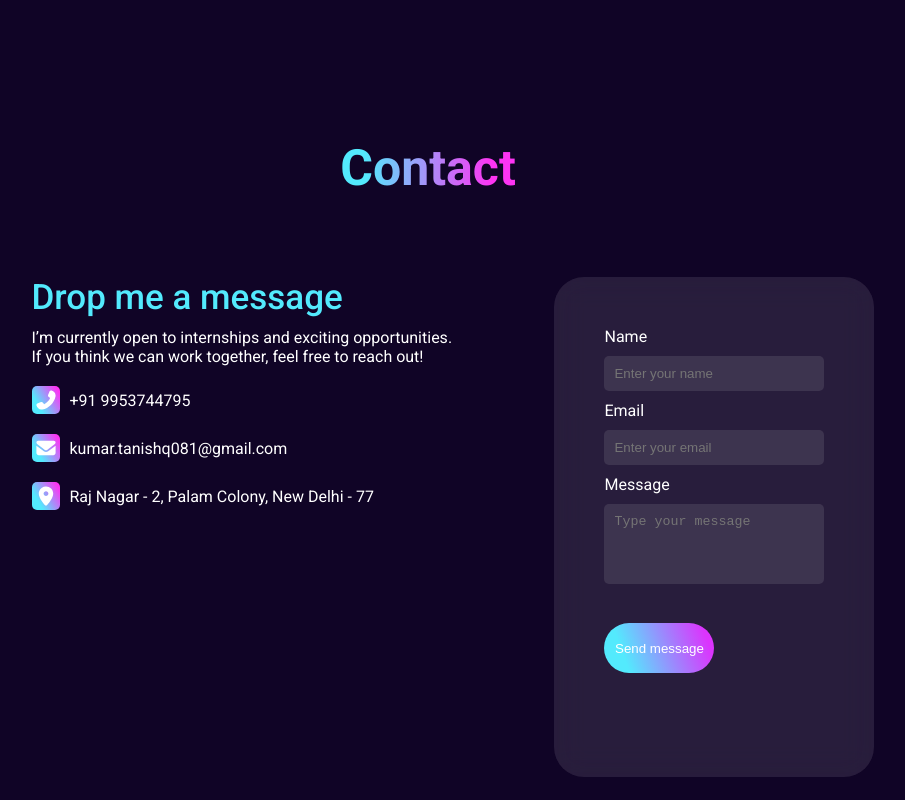
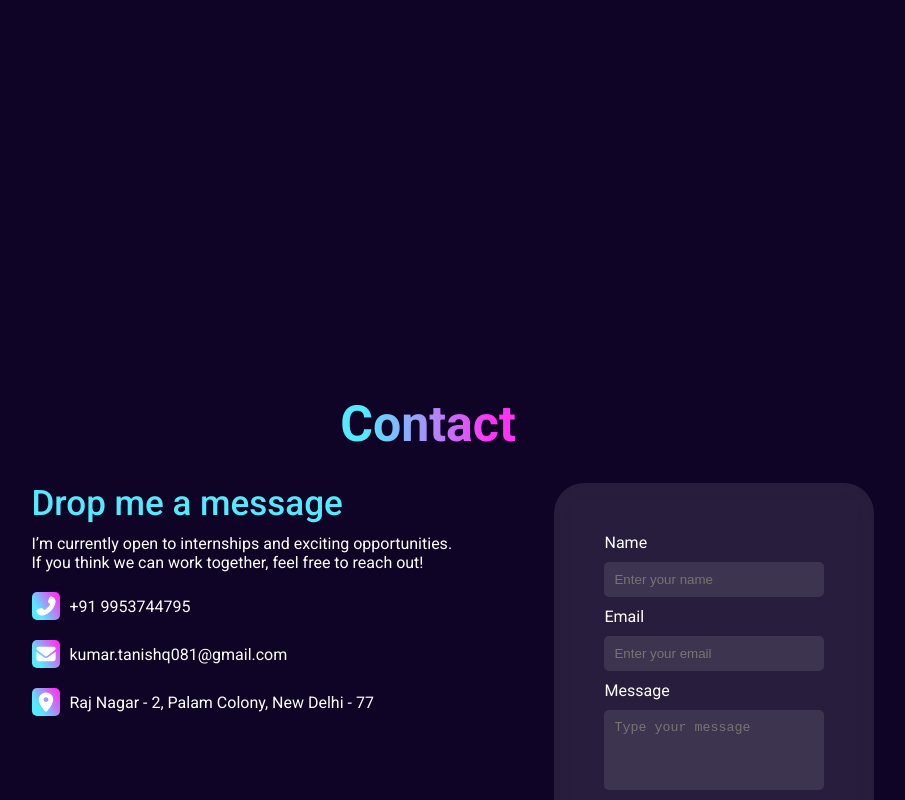
Before and after one commit to Tanishq242/myPortfolio, a React (Vite) app: page / in a window 1280 px wide. Shown: the part 4100-4900 px from the top of the page, without its empty margins (212-1117 px from the left). Built offline with nearby package versions, Linux system fonts and the light colour scheme.

Commit message:
Adjust footer margins in contactpage.css
Increased margin-top and decreased margin-bottom for footer styles.

```diff
--- a/src/components/contactpage.css
+++ b/src/components/contactpage.css
@@ -2,7 +2,7 @@
 @import url("https://fonts.googleapis.com/css2?family=Nunito:ital,wght@0,200..1000;1,200..1000&family=Roboto:ital,wght@0,100..900;1,100..900&display=swap");
 
 .footer-root {
-  margin-top: 10%;
+  margin-top: 30%;
 }
 
 .footer-head {
@@ -12,7 +12,7 @@
   background: linear-gradient(90deg, #53eafd 45%, #fd34f3 55%);
   -webkit-background-clip: text;
   -webkit-text-fill-color: transparent;
-  margin-bottom: 80px;
+  margin-bottom: 30px;
 }
 
 .footerBox {
```
